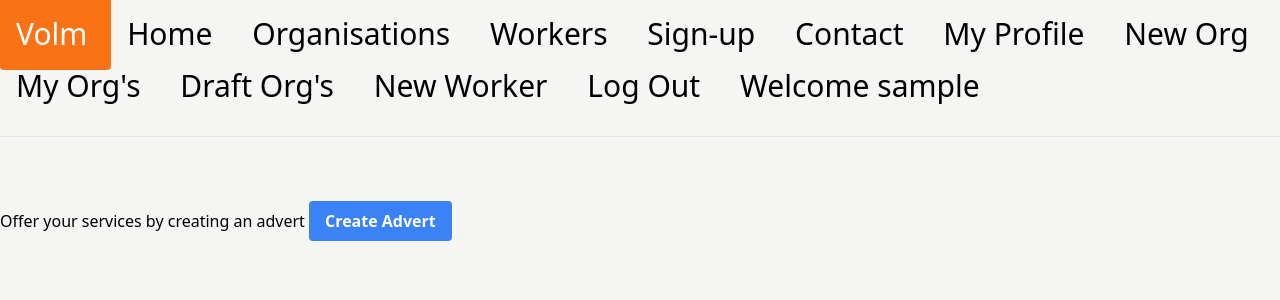
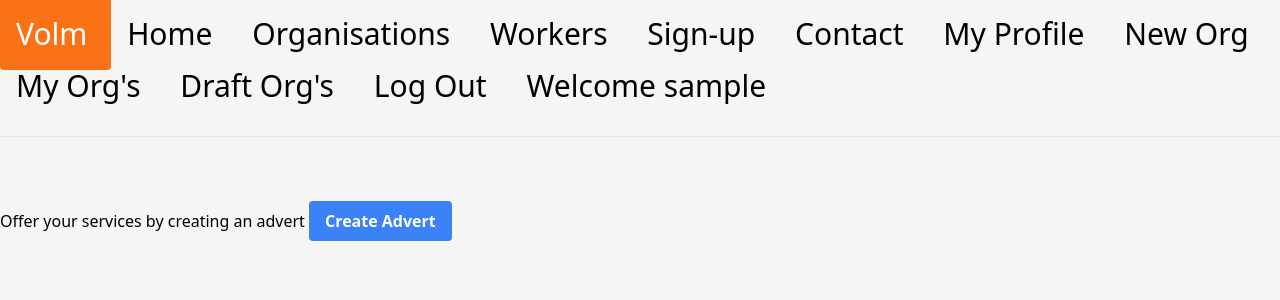
Before and after one commit to gedkirkham/volm, a Django app: page /accounts/profile/ in a window 1280 px wide. Shown: the top 300 px of the page. Run offline with Django 3.2, Linux system fonts and the light colour scheme; the visitor is signed in with stand-in values (Sample User, id 1); style sheets or scripts are compiled from the project's sources.

Commit message:
refactor: remove new worker button from main nav

```diff
--- a/volm/templates/base.html
+++ b/volm/templates/base.html
@@ -106,14 +106,6 @@
                     <li class="tw-inline">
                         <a
                             class="tw_main_nav_a"
-                            href="{% url 'workers:worker_new' %}"
-                        >
-                            New Worker
-                        </a>
-                    </li>
-                    <li class="tw-inline">
-                        <a
-                            class="tw_main_nav_a"
                             href="{% url 'accounts:logout' %}"
                         >
                             Log Out
```
